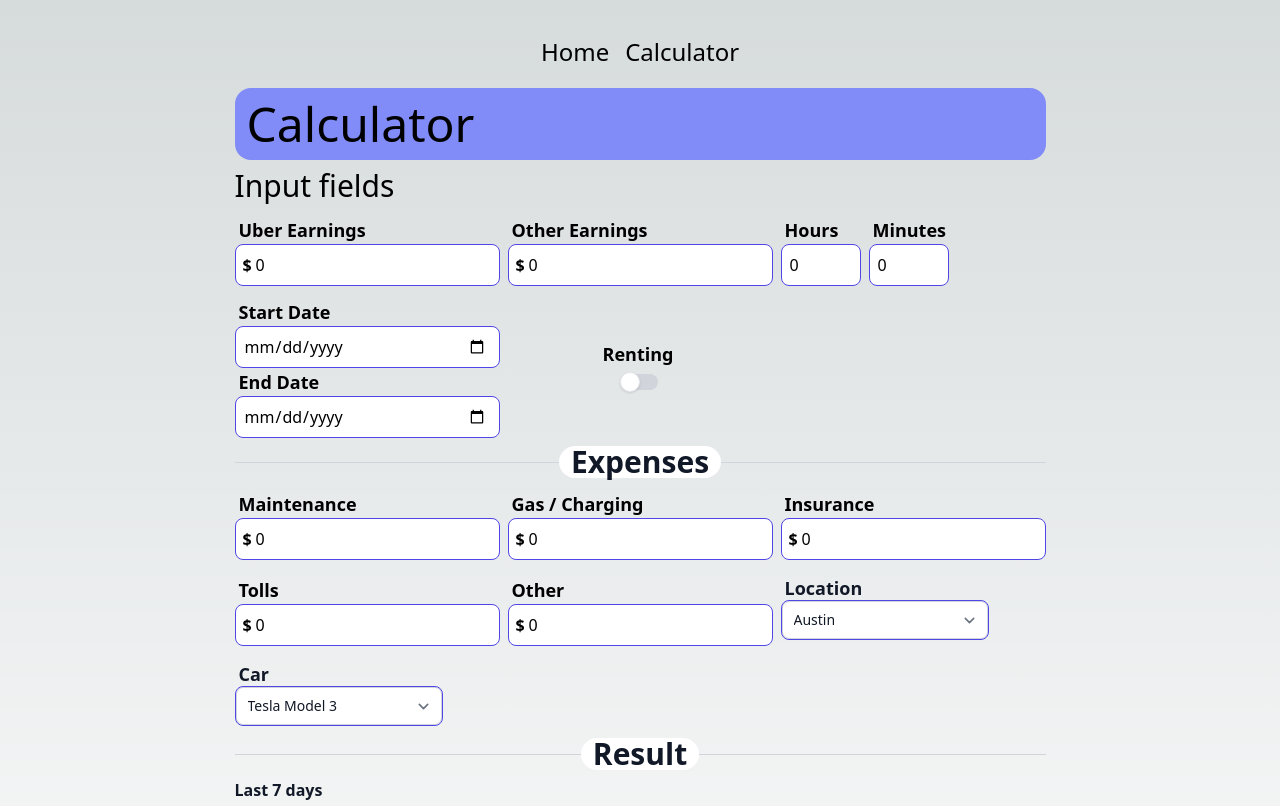
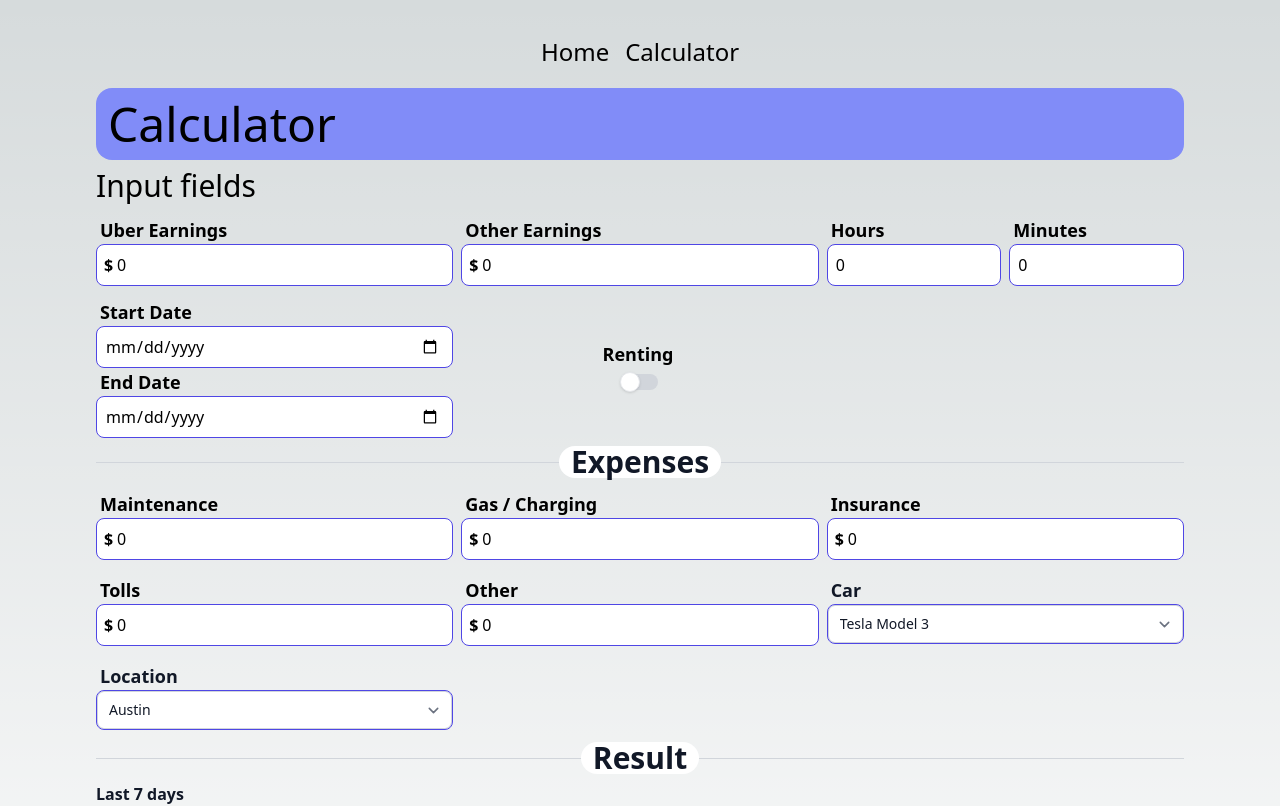
Before and after one commit to RostyslavDzhohola/uber-calculator, a Next.js app: page /calculator in a window 1280 px wide. Shown: the top 806 px of the page. Built offline with nearby package versions, Linux system fonts and the light colour scheme.

Commit message:
added proper styling for smaller screens and dark mode adjustments

```diff
--- a/app/calculator/Calculator.jsx
+++ b/app/calculator/Calculator.jsx
@@ -31,7 +31,7 @@ export default function Calculator() {
   console.log("hoursWorked " + inputValues.hoursWorked);
   console.log("minutesWorked " + inputValues.minutesWorked);
 
-  // TODO: URGENT: Fix night themre input fields.
+
 
   return (
     <div className="">
@@ -57,14 +57,14 @@ export default function Calculator() {
         <RentTogle />
       </div>
       <Divider name="Expenses"/>
-      <div className="grid grid-cols-1 gap-2 sm:grid-cols-3">
+      <div className="grid grid-cols-1 gap-2 sm:grid-cols-2 md:grid-cols-3 lg:grid-cols-3" >
         <DollarInputExpense name="Maintenance" />
         <DollarInputExpense name="Gas / Charging" />
         <DollarInputExpense name="Insurance" />
         <DollarInputExpense name="Tolls" />
         <DollarInputExpense name="Other" />
+        <Car />
         <Location />
-        <Car />
       </div>
       <Divider name="Result"/>
       <ResultCards />
--- a/app/calculator/components/Car.jsx
+++ b/app/calculator/components/Car.jsx
@@ -2,14 +2,14 @@
 
 export default function Car() {
   return (
-    <div className="my-1">
-      <label htmlFor="location" className="ml-1 font-bold text-lg block leading-6 text-gray-900 dark:text-white">
+    <div className="my-1 flex flex-col flex-shrink">
+      <label htmlFor="location" className="ml-1 font-bold text-lg block  text-gray-900 dark:text-white">
         Car
       </label>
       <select
         id="location"
         name="location"
-        className="block w-52 h-10 py-1.5 pl-3 pr-10 text-gray-900 ring-1 ring-inset ring-gray-300 focus:ring-2 focus:ring-indigo-600 sm:text-sm sm:leading-6 rounded-lg border-indigo-600 border dark:bg-zinc-300"
+        className="block h-10 py-1.5 pl-3 pr-10 text-gray-900 ring-1 ring-inset ring-gray-300 focus:ring-2 focus:ring-indigo-600 sm:text-sm sm:leading-6 rounded-lg border-indigo-600 border dark:bg-zinc-300 w-full"
         defaultValue="Austin"
       >
         <option>Tesla Model 3</option>
--- a/app/calculator/components/DollarInputEarnings.jsx
+++ b/app/calculator/components/DollarInputEarnings.jsx
@@ -9,7 +9,7 @@ export default function DollarInputEarnings({name, value, onChange}) {
             id={name}
             value={value}
             onChange={e => onChange(e.target.value)}
-            className="pl-5 rounded-lg border-indigo-600 border"
+            className="pl-5 rounded-lg border-indigo-600 border w-full"
             type="number"
             pattern="[0-9]*"
             defaultValue="0"
--- a/app/calculator/components/DollarInputExpense.jsx
+++ b/app/calculator/components/DollarInputExpense.jsx
@@ -7,7 +7,7 @@ export default function DollarInputExpense({name}) {
           <span className="absolute left-2 top-1/2 transform -translate-y-1/2 dark:text-black font-bold">$</span>
           <input
             id={name}
-            className="pl-5 rounded-lg border-indigo-600 border"
+            className="pl-5 rounded-lg border-indigo-600 border w-full"
             type="number"
             defaultValue="0"
             placeholder="0"
--- a/app/calculator/components/Location.jsx
+++ b/app/calculator/components/Location.jsx
@@ -1,14 +1,14 @@
 // TODO: Add a react-select or downshift and Google Places Autocomplete API
 export default function Location() {
   return (
-    <div className="my-1">
-      <label htmlFor="location" className="ml-1 font-bold text-lg block leading-6 text-gray-900 dark:text-white">
+    <div className="flex flex-col my-1 flex-shrink">
+      <label htmlFor="location" className="ml-1 font-bold text-lg block text-gray-900 dark:text-white">
         Location
       </label>
       <select
         id="location"
         name="location"
-        className="block w-52 h-10 py-1.5 pl-3 pr-10 text-gray-900 ring-1 ring-inset ring-gray-300 focus:ring-2 focus:ring-indigo-600 sm:text-sm sm:leading-6 rounded-lg border-indigo-600 border dark:bg-zinc-300"
+        className="block h-10 py-1.5 pl-3 pr-10 text-gray-900 ring-1 ring-inset ring-gray-300 focus:ring-2 focus:ring-indigo-600 sm:text-sm sm:leading-6 rounded-lg border-indigo-600 border dark:bg-zinc-300 w-full"
         defaultValue="Austin"
       >
         <option>New Yourk</option>
--- a/app/calculator/components/ResultCards.jsx
+++ b/app/calculator/components/ResultCards.jsx
@@ -9,7 +9,7 @@ const stats = [
 export default function ResultCards() {
   return (
     <div>
-      <h3 className="text-base font-semibold leading-6 text-gray-900">Last 7 days</h3>
+      <h3 className="text-base font-semibold leading-6 text-gray-900 dark:text-white">Last 7 days</h3>
       <dl className="mt-5 grid grid-cols-1 gap-5 sm:grid-cols-3">
         {stats.map((item) => (
           <div key={item.name} className="overflow-hidden rounded-lg bg-white px-4 py-5 shadow sm:p-6">
--- a/app/calculator/components/TimeWorked.jsx
+++ b/app/calculator/components/TimeWorked.jsx
@@ -1,15 +1,15 @@
 export default function TimeWorked({hours, minutes, onChangeHours, onChangeMinutes}) {
   return (
     <div className="my-1">
-      <div className="flex space-x-2 flex-wrap">
-        <div className="flex flex-col ">
+      <div className="flex space-x-2 ">
+        <div className="flex flex-col w-full">
           <label htmlFor="hoursInput" className="ml-1 font-bold text-lg">Hours</label>
           <div className="relative">
             <input
               id="hoursInput"
               value={hours}
               onChange={e => onChangeHours(e.target.value)}
-              className="pl-2 rounded-lg border-indigo-600 border w-20"
+              className="pl-2 rounded-lg border-indigo-600 border w-full"
               pattern="[0-9]*"
               type="number"
               defaultValue="0"
@@ -17,14 +17,14 @@ export default function TimeWorked({hours, minutes, onChangeHours, onChangeMinut
               min="0" />
           </div>
         </div>
-        <div className="flex flex-col ">
+        <div className="flex flex-col w-full">
           <label htmlFor="minutesInput" className="ml-1 font-bold text-lg">Minutes</label>
           <div className="relative">
             <input
               id="minutesInput"
               value={minutes}
               onChange={e => onChangeMinutes(e.target.value)}
-              className="pl-2 rounded-lg border-indigo-600 border w-20"
+              className="pl-2 rounded-lg border-indigo-600 border w-full"
               pattern="[0-9]*"
               type="number"
               defaultValue="0"
```
